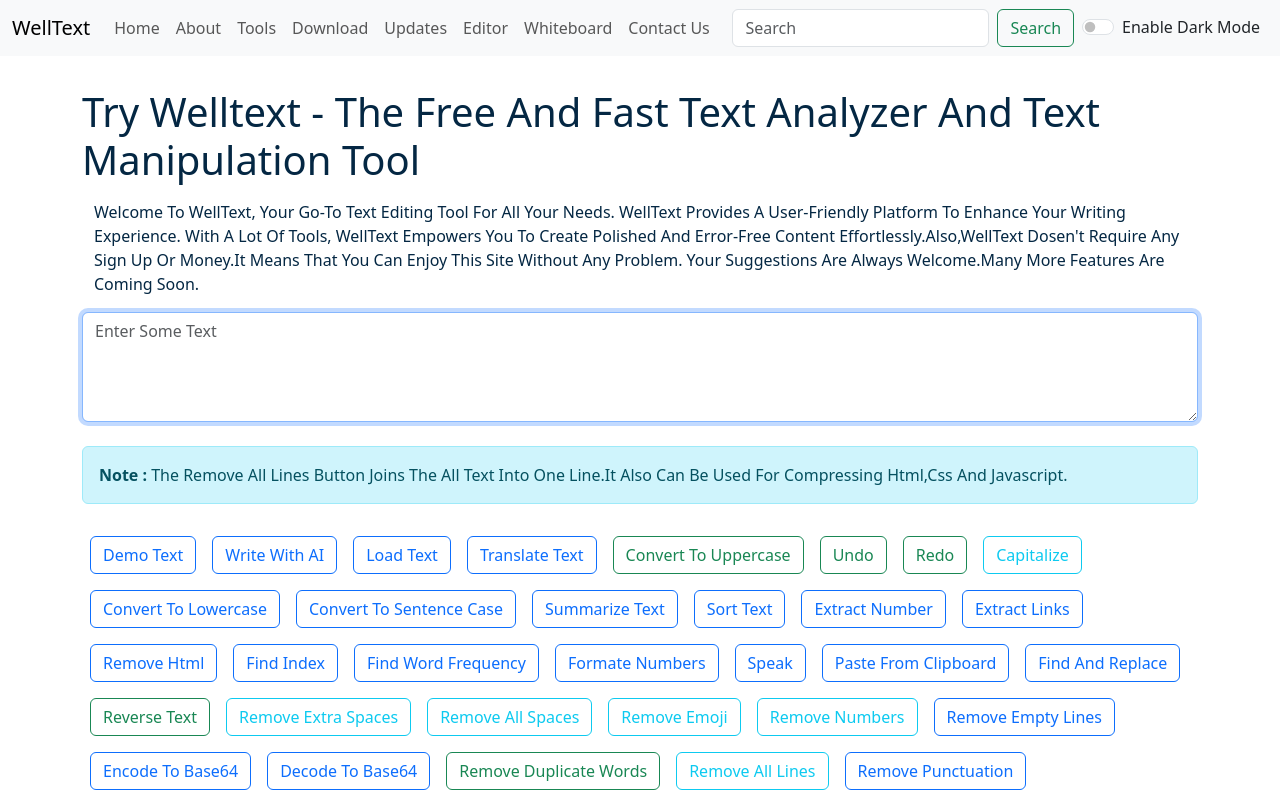
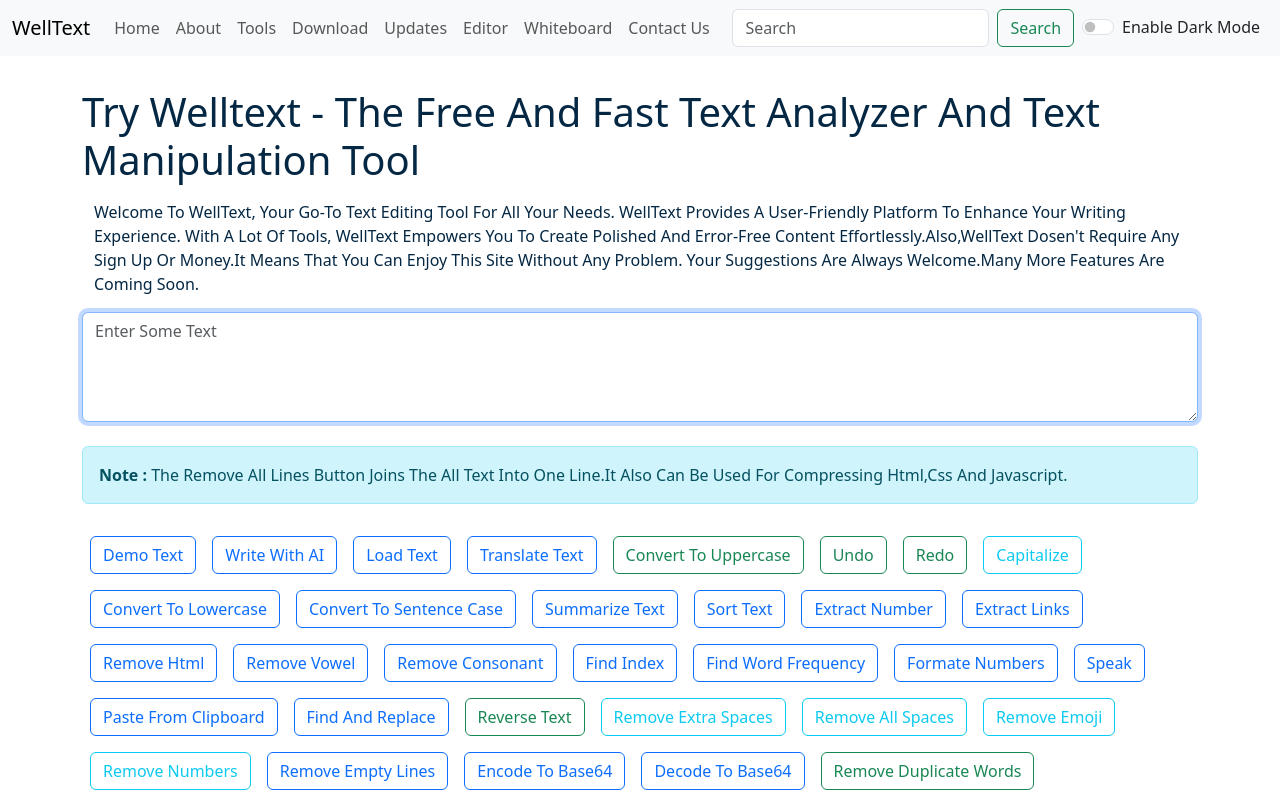
Before and after one commit to Akashmishra1209/codeweb, a React (Create React App) app: page / in a window 1280 px wide. Shown: the top 800 px of the page. Built offline with nearby package versions, Linux system fonts and the light colour scheme.

Commit message:
Added Vowel Remover And Consonant Remover

```diff
--- a/src/components/Form.js
+++ b/src/components/Form.js
@@ -346,6 +346,16 @@
                 console.error(err);
             });
     }
+    const removeVowel = () => {
+        let newText = text.replace(/[aeiou]/gi, "")
+        setText(newText)
+        props.showalert("Vowels Removed", "Success")
+    }
+    const removeConsonants = () => {
+        let newText = text.replace(/[^aeiou\s_]/gi, "")
+        setText(newText)
+        props.showalert("Consonant Removed", "Success")
+    }
     return (
         <>
 
@@ -374,6 +384,8 @@
                 <button className={`btn btn-outline-primary mx-2 my-2`} onClick={NumberExtractor} >Extract Number</button>
                 <button className={`btn btn-outline-primary mx-2 my-2`} onClick={extractLink} >Extract Links</button>
                 <button className={`btn btn-outline-primary mx-2 my-2`} onClick={removeHtml} >Remove Html</button>
+                <button className={`btn btn-outline-primary mx-2 my-2`} onClick={removeVowel} >Remove Vowel</button>
+                <button className={`btn btn-outline-primary mx-2 my-2`} onClick={removeConsonants} >Remove Consonant</button>
                 <button className={`btn btn-outline-primary mx-2 my-2`} onClick={checkIndex} >Find Index</button>
                 <button className={`btn btn-outline-primary  mx-2 my-2 `} onClick={countWordFrequency} >Find Word Frequency</button>
                 <button className={`btn btn-outline-primary mx-2 my-2`} onClick={formatNumberWithCommas} >Formate Numbers</button>
```
